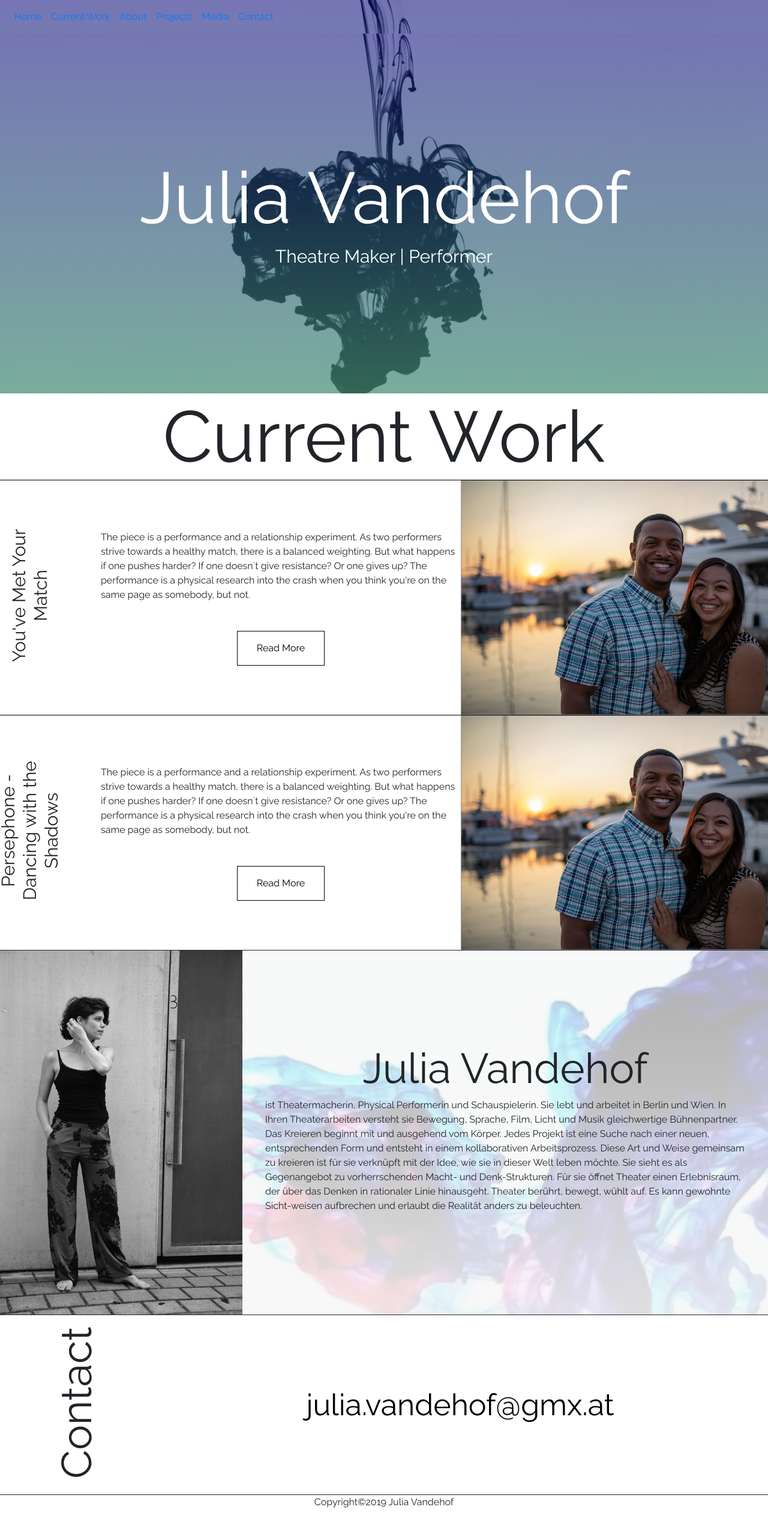
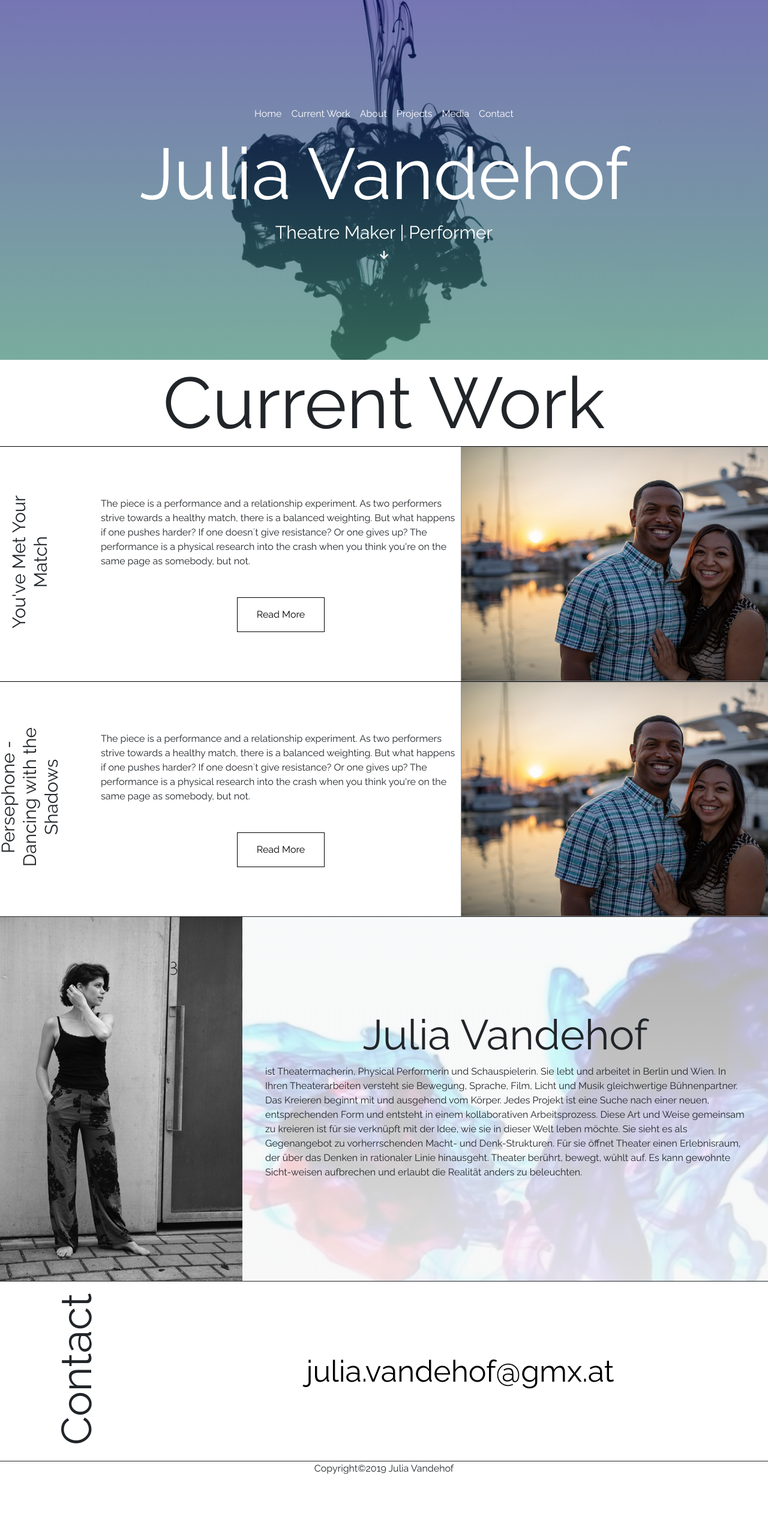
Before and after one commit to matteocarpi/julia, a Jekyll site: the page built from index.md, in a window 1280 px wide. Shown: the whole page at 60% size. Built offline with Jekyll 4.4.1, drawn with Linux system fonts in a browser that asks for light colours; after the commit the page ends 2477 px from its top, so only the background shows below that.

Commit message:
arrow to scroll

```diff
--- a/_layouts/home.html
+++ b/_layouts/home.html
@@ -2,11 +2,17 @@
 layout: default
 ---
 <div class="background-home">
-  {% include navigation.html %}
   <div class="title-slide">
+    {% include navigation.html %}
+    <div class="grow">
+    </div>
       <div class="name">
           <h1 class="light">{{ site.name }}</h1>
           <h3>{{ site.profession }}</h3>
+      </div>
+      <a href="/#current"><i class="fas fa-arrow-down"></i></a>
+      <div class="grow">
+
       </div>
     </div>
   </div>
```
